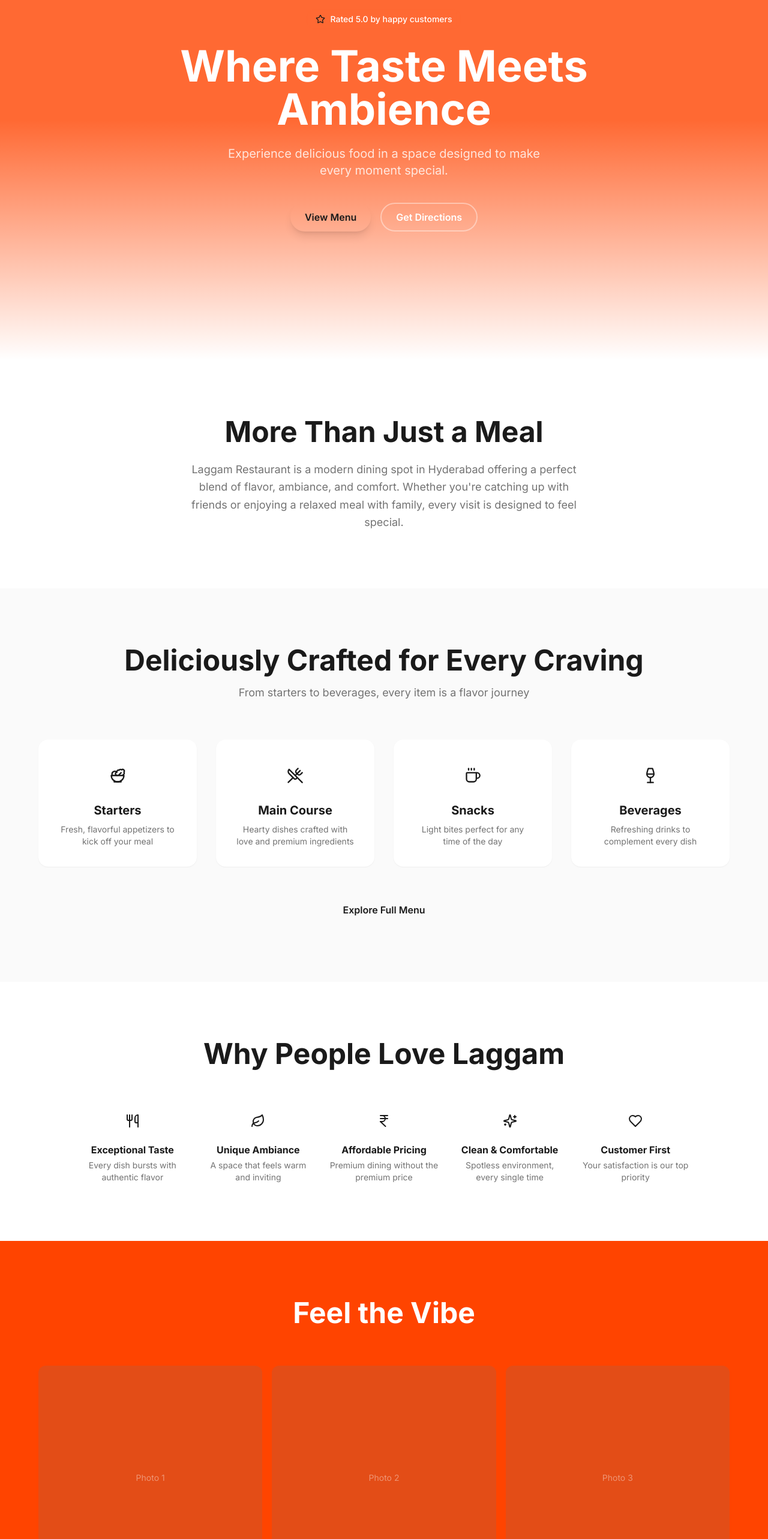
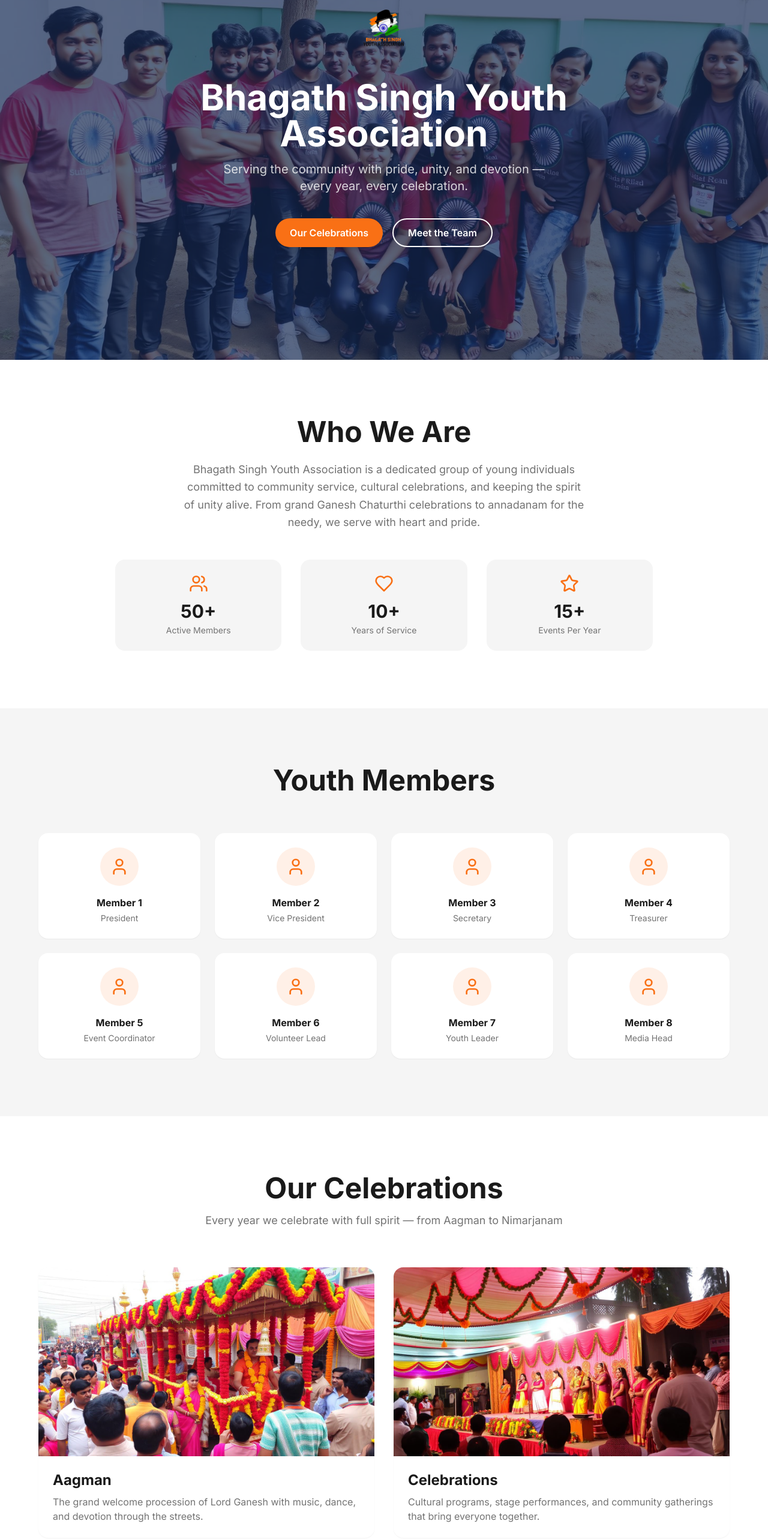
Before and after one commit to RISHI0415/LAGGAMRESTAURANT, a React (Vite) app: page / in a window 1280 px wide. Shown: the part 200-2766 px from the top of the page at 60% size. Built offline with nearby package versions, Linux system fonts and the light colour scheme; a web font is replaced by a local one.

Commit message:
Add youth association assets
Co-authored-by: RISHI0415 <269213734+RISHI0415@users.noreply.github.com>

```diff
--- a/src/components/AboutSection.tsx
+++ b/src/components/AboutSection.tsx
@@ -1,15 +1,37 @@
 import { motion } from "framer-motion";
+import { Users, Heart, Star } from "lucide-react";
 
 const AboutSection = () => (
   <section className="py-24 px-6">
     <div className="max-w-4xl mx-auto text-center">
-      <motion.div initial={{ opacity: 0, y: 30 }} whileInView={{ opacity: 1, y: 0 }} viewport={{ once: true }} transition={{ duration: 0.6 }}>
-        <h2 className="text-4xl md:text-5xl font-bold mb-6">More Than Just a Meal</h2>
-        <p className="text-lg text-muted-foreground leading-relaxed max-w-2xl mx-auto">
-          Laggam Restaurant is a modern dining spot in Hyderabad offering a perfect blend of flavor, ambiance, and comfort.
-          Whether you're catching up with friends or enjoying a relaxed meal with family, every visit is designed to feel special.
+      <motion.div initial={{ opacity: 0, y: 30 }} whileInView={{ opacity: 1, y: 0 }} viewport={{ once: true }}>
+        <h2 className="text-4xl md:text-5xl font-bold mb-6">Who We Are</h2>
+        <p className="text-lg text-muted-foreground leading-relaxed max-w-2xl mx-auto mb-12">
+          Bhagath Singh Youth Association is a dedicated group of young individuals committed to community service,
+          cultural celebrations, and keeping the spirit of unity alive. From grand Ganesh Chaturthi celebrations
+          to annadanam for the needy, we serve with heart and pride.
         </p>
       </motion.div>
+      <div className="grid grid-cols-1 sm:grid-cols-3 gap-8">
+        {[
+          { icon: Users, label: "Active Members", value: "50+" },
+          { icon: Heart, label: "Years of Service", value: "10+" },
+          { icon: Star, label: "Events Per Year", value: "15+" },
+        ].map((stat, i) => (
+          <motion.div
+            key={stat.label}
+            initial={{ opacity: 0, y: 20 }}
+            whileInView={{ opacity: 1, y: 0 }}
+            viewport={{ once: true }}
+            transition={{ delay: i * 0.1 }}
+            className="bg-muted rounded-2xl p-6"
+          >
+            <stat.icon className="w-8 h-8 text-saffron mx-auto mb-3" />
+            <div className="text-3xl font-bold text-foreground">{stat.value}</div>
+            <div className="text-sm text-muted-foreground mt-1">{stat.label}</div>
+          </motion.div>
+        ))}
+      </div>
     </div>
   </section>
 );
--- /dev/null
+++ b/src/components/CelebrationsSection.tsx
@@ -0,0 +1,75 @@
+import { motion } from "framer-motion";
+import aagmanImg from "@/assets/aagman.jpg";
+import nimarjanamImg from "@/assets/nimarjanam.jpg";
+import celebrationsImg from "@/assets/celebrations.jpg";
+import annadanamImg from "@/assets/annadanam.jpg";
+
+const events = [
+  {
+    title: "Aagman",
+    desc: "The grand welcome procession of Lord Ganesh with music, dance, and devotion through the streets.",
+    img: aagmanImg,
+  },
+  {
+    title: "Celebrations",
+    desc: "Cultural programs, stage performances, and community gatherings that bring everyone together.",
+    img: celebrationsImg,
+  },
+  {
+    title: "Annadanam",
+    desc: "Free food distribution to the community — serving thousands with love and devotion every year.",
+    img: annadanamImg,
+  },
+  {
+    title: "Nimarjanam",
+    desc: "The immersion ceremony — a beautiful farewell procession to the river with prayers and celebrations.",
+    img: nimarjanamImg,
+  },
+];
+
+const CelebrationsSection = () => (
+  <section id="celebrations" className="py-24 px-6">
+    <div className="max-w-6xl mx-auto">
+      <motion.h2
+        initial={{ opacity: 0, y: 30 }}
+        whileInView={{ opacity: 1, y: 0 }}
+        viewport={{ once: true }}
+        className="text-4xl md:text-5xl font-bold text-center mb-4"
+      >
+        Our Celebrations
+      </motion.h2>
+      <p className="text-center text-muted-foreground text-lg mb-16 max-w-2xl mx-auto">
+        Every year we celebrate with full spirit — from Aagman to Nimarjanam
+      </p>
+      <div className="grid grid-cols-1 md:grid-cols-2 gap-8">
+        {events.map((event, i) => (
+          <motion.div
+            key={event.title}
+            initial={{ opacity: 0, y: 20 }}
+            whileInView={{ opacity: 1, y: 0 }}
+            viewport={{ once: true }}
+            transition={{ delay: i * 0.1 }}
+            className="rounded-2xl overflow-hidden bg-background shadow-sm hover:shadow-lg transition-shadow group"
+          >
+            <div className="aspect-video overflow-hidden">
+              <img
+                src={event.img}
+                alt={event.title}
+                loading="lazy"
+                width={1280}
+                height={720}
+                className="w-full h-full object-cover group-hover:scale-105 transition-transform duration-500"
+              />
+            </div>
+            <div className="p-6">
+              <h3 className="text-2xl font-bold text-foreground mb-2">{event.title}</h3>
+              <p className="text-muted-foreground">{event.desc}</p>
+            </div>
+          </motion.div>
+        ))}
+      </div>
+    </div>
+  </section>
+);
+
+export default CelebrationsSection;
--- a/src/components/FinalCTA.tsx
+++ b/src/components/FinalCTA.tsx
@@ -2,23 +2,23 @@ import { motion } from "framer-motion";
 import { Button } from "@/components/ui/button";
 
 const FinalCTA = () => (
-  <section className="py-24 px-6 dark-section bg-primary text-primary-foreground">
+  <section className="py-24 px-6 bg-saffron text-white">
     <motion.div
       initial={{ opacity: 0, y: 30 }}
       whileInView={{ opacity: 1, y: 0 }}
       viewport={{ once: true }}
       className="max-w-3xl mx-auto text-center"
     >
-      <h2 className="text-4xl md:text-5xl font-bold mb-6">Hungry Yet?</h2>
-      <p className="text-lg text-primary-foreground/70 mb-10">
-        Come experience food that delights your taste buds and ambiance that lifts your mood.
+      <h2 className="text-4xl md:text-5xl font-bold mb-6">Join Us This Year!</h2>
+      <p className="text-lg text-white/80 mb-10">
+        Be a part of our celebrations, community service, and the vibrant spirit of Bhagath Singh Youth Association.
       </p>
       <div className="flex flex-col sm:flex-row items-center justify-center gap-4">
-        <Button variant="hero" size="lg" asChild>
-          <a href="https://maps.google.com" target="_blank" rel="noopener noreferrer">Visit Now</a>
+        <Button size="lg" className="bg-navy text-white hover:bg-navy/90 rounded-full px-8 font-semibold" asChild>
+          <a href="#location">Get in Touch</a>
         </Button>
-        <Button variant="heroOutline" size="lg" className="text-primary-foreground border-primary-foreground/40 hover:bg-primary-foreground/10" asChild>
-          <a href="tel:+91XXXXXXXXXX">Contact Us</a>
+        <Button size="lg" variant="outline" className="border-white text-white hover:bg-white/10 rounded-full px-8" asChild>
+          <a href="#celebrations">View Events</a>
         </Button>
       </div>
     </motion.div>
--- a/src/components/HeroSection.tsx
+++ b/src/components/HeroSection.tsx
@@ -1,33 +1,31 @@
 import { motion } from "framer-motion";
-import { Star } from "lucide-react";
 import { Button } from "@/components/ui/button";
+import heroImg from "@/assets/hero-youth.jpg";
+import logo from "@/assets/logo.png";
 
 const HeroSection = () => (
   <section className="relative min-h-screen flex items-center justify-center overflow-hidden">
-    <div className="absolute inset-0 bg-primary/80" />
-    <div className="absolute inset-0 bg-gradient-to-b from-transparent via-transparent to-background" />
+    <img src={heroImg} alt="Bhagath Singh Youth Association members" className="absolute inset-0 w-full h-full object-cover" />
+    <div className="absolute inset-0 bg-navy/70" />
     <motion.div
       initial={{ opacity: 0, y: 40 }}
       animate={{ opacity: 1, y: 0 }}
       transition={{ duration: 0.8 }}
       className="relative z-10 text-center px-6 max-w-3xl"
     >
-      <div className="inline-flex items-center gap-2 bg-gold/20 backdrop-blur-sm rounded-full px-4 py-2 mb-6">
-        <Star className="w-4 h-4 text-gold fill-gold" />
-        <span className="text-sm text-primary-foreground font-medium">Rated 5.0 by happy customers</span>
-      </div>
-      <h1 className="text-5xl md:text-7xl font-bold text-primary-foreground mb-6 leading-tight">
-        Where Taste Meets<br />Ambience
+      <img src={logo} alt="BSYA Logo" width={120} height={120} className="mx-auto mb-6" />
+      <h1 className="text-4xl md:text-6xl font-bold text-white mb-4 leading-tight">
+        Bhagath Singh Youth Association
       </h1>
-      <p className="text-lg md:text-xl text-primary-foreground/80 mb-10 max-w-xl mx-auto">
-        Experience delicious food in a space designed to make every moment special.
+      <p className="text-lg md:text-xl text-white/80 mb-10 max-w-xl mx-auto">
+        Serving the community with pride, unity, and devotion — every year, every celebration.
       </p>
       <div className="flex flex-col sm:flex-row items-center justify-center gap-4">
         <Button variant="hero" size="lg">
-          <a href="#menu">View Menu</a>
+          <a href="#celebrations">Our Celebrations</a>
         </Button>
-        <Button variant="heroOutline" size="lg" className="text-primary-foreground border-primary-foreground/40 hover:bg-primary-foreground/10">
-          <a href="https://maps.google.com" target="_blank" rel="noopener noreferrer">Get Directions</a>
+        <Button variant="heroOutline" size="lg">
+          <a href="#members">Meet the Team</a>
         </Button>
       </div>
     </motion.div>
--- /dev/null
+++ b/src/components/MembersSection.tsx
@@ -0,0 +1,48 @@
+import { motion } from "framer-motion";
+import { User } from "lucide-react";
+
+const members = [
+  { name: "Member 1", role: "President" },
+  { name: "Member 2", role: "Vice President" },
+  { name: "Member 3", role: "Secretary" },
+  { name: "Member 4", role: "Treasurer" },
+  { name: "Member 5", role: "Event Coordinator" },
+  { name: "Member 6", role: "Volunteer Lead" },
+  { name: "Member 7", role: "Youth Leader" },
+  { name: "Member 8", role: "Media Head" },
+];
+
+const MembersSection = () => (
+  <section id="members" className="py-24 px-6 bg-muted">
+    <div className="max-w-6xl mx-auto">
+      <motion.h2
+        initial={{ opacity: 0, y: 30 }}
+        whileInView={{ opacity: 1, y: 0 }}
+        viewport={{ once: true }}
+        className="text-4xl md:text-5xl font-bold text-center mb-16"
+      >
+        Youth Members
+      </motion.h2>
+      <div className="grid grid-cols-2 sm:grid-cols-3 lg:grid-cols-4 gap-6">
+        {members.map((member, i) => (
+          <motion.div
+            key={member.name}
+            initial={{ opacity: 0, y: 20 }}
+            whileInView={{ opacity: 1, y: 0 }}
+            viewport={{ once: true }}
+            transition={{ delay: i * 0.05 }}
+            className="bg-background rounded-2xl p-6 text-center shadow-sm hover:shadow-md transition-shadow"
+          >
+            <div className="w-16 h-16 bg-saffron/10 rounded-full flex items-center justify-center mx-auto mb-4">
+              <User className="w-8 h-8 text-saffron" />
+            </div>
+            <h3 className="font-bold text-foreground">{member.name}</h3>
+            <p className="text-sm text-muted-foreground mt-1">{member.role}</p>
+          </motion.div>
+        ))}
+      </div>
+    </div>
+  </section>
+);
+
+export default MembersSection;
--- a/src/components/MobileNav.tsx
+++ b/src/components/MobileNav.tsx
@@ -1,19 +1,23 @@
-import { Phone, UtensilsCrossed, MapPin } from "lucide-react";
+import { Phone, PartyPopper, MapPin, Users } from "lucide-react";
 
 const MobileNav = () => (
-  <div className="fixed bottom-0 left-0 right-0 z-50 bg-primary/95 backdrop-blur-sm border-t border-gold/20 md:hidden">
+  <div className="fixed bottom-0 left-0 right-0 z-50 bg-navy/95 backdrop-blur-sm border-t border-saffron/20 md:hidden">
     <div className="flex items-center justify-around py-3">
-      <a href="tel:+91XXXXXXXXXX" className="flex flex-col items-center gap-1 text-primary-foreground/80">
+      <a href="tel:+91XXXXXXXXXX" className="flex flex-col items-center gap-1 text-white/80">
         <Phone className="w-5 h-5" />
         <span className="text-xs">Call</span>
       </a>
-      <a href="#menu" className="flex flex-col items-center gap-1 text-primary-foreground/80">
-        <UtensilsCrossed className="w-5 h-5" />
-        <span className="text-xs">Menu</span>
+      <a href="#members" className="flex flex-col items-center gap-1 text-white/80">
+        <Users className="w-5 h-5" />
+        <span className="text-xs">Members</span>
       </a>
-      <a href="https://maps.google.com" target="_blank" rel="noopener noreferrer" className="flex flex-col items-center gap-1 text-primary-foreground/80">
+      <a href="#celebrations" className="flex flex-col items-center gap-1 text-white/80">
+        <PartyPopper className="w-5 h-5" />
+        <span className="text-xs">Events</span>
+      </a>
+      <a href="#location" className="flex flex-col items-center gap-1 text-white/80">
         <MapPin className="w-5 h-5" />
-        <span className="text-xs">Directions</span>
+        <span className="text-xs">Location</span>
       </a>
     </div>
   </div>
--- a/src/components/SiteFooter.tsx
+++ b/src/components/SiteFooter.tsx
@@ -1,14 +1,17 @@
+import logo from "@/assets/logo.png";
+
 const SiteFooter = () => (
   <footer className="py-12 px-6 border-t border-border">
     <div className="max-w-5xl mx-auto text-center">
-      <h3 className="text-2xl font-serif font-bold mb-2">Laggam Restaurant</h3>
-      <p className="text-sm text-muted-foreground mb-6">Nagarjuna Sagar Rd, Hastinapuram, Hyderabad</p>
+      <img src={logo} alt="BSYA" width={60} height={60} className="mx-auto mb-4" loading="lazy" />
+      <h3 className="text-xl font-bold mb-2">Bhagath Singh Youth Association</h3>
+      <p className="text-sm text-muted-foreground mb-6">Hyderabad, Telangana</p>
       <div className="flex justify-center gap-6 mb-6 text-sm text-muted-foreground">
-        <a href="#menu" className="hover:text-foreground transition-colors">Menu</a>
-        <a href="#" className="hover:text-foreground transition-colors">About</a>
-        <a href="#" className="hover:text-foreground transition-colors">Contact</a>
+        <a href="#celebrations" className="hover:text-foreground transition-colors">Celebrations</a>
+        <a href="#members" className="hover:text-foreground transition-colors">Members</a>
+        <a href="#location" className="hover:text-foreground transition-colors">Location</a>
       </div>
-      <p className="text-xs text-muted-foreground">© {new Date().getFullYear()} Laggam Restaurant. All rights reserved.</p>
+      <p className="text-xs text-muted-foreground">© {new Date().getFullYear()} Bhagath Singh Youth Association. All rights reserved.</p>
     </div>
   </footer>
 );
--- /dev/null
+++ b/src/components/YearlyTimeline.tsx
@@ -0,0 +1,52 @@
+import { motion } from "framer-motion";
+import { Calendar } from "lucide-react";
+
+const years = [
+  { year: "2018", highlight: "Association Founded" },
+  { year: "2019", highlight: "First Grand Ganesh Chaturthi" },
+  { year: "2020", highlight: "Community Support During COVID" },
+  { year: "2021", highlight: "Expanded Annadanam Program" },
+  { year: "2022", highlight: "50+ Active Members Milestone" },
+  { year: "2023", highlight: "Biggest Celebration Yet" },
+  { year: "2024", highlight: "Cultural Programs & Youth Rally" },
+  { year: "2025", highlight: "Continuing the Legacy" },
+];
+
+const YearlyTimeline = () => (
+  <section className="py-24 px-6 bg-navy text-white">
+    <div className="max-w-4xl mx-auto">
+      <motion.h2
+        initial={{ opacity: 0, y: 30 }}
+        whileInView={{ opacity: 1, y: 0 }}
+        viewport={{ once: true }}
+        className="text-4xl md:text-5xl font-bold text-center mb-16"
+      >
+        Our Journey — Each Year
+      </motion.h2>
+      <div className="relative">
+        <div className="absolute left-6 md:left-1/2 top-0 bottom-0 w-0.5 bg-saffron/30" />
+        {years.map((item, i) => (
+          <motion.div
+            key={item.year}
+            initial={{ opacity: 0, x: i % 2 === 0 ? -30 : 30 }}
+            whileInView={{ opacity: 1, x: 0 }}
+            viewport={{ once: true }}
+            transition={{ delay: i * 0.08 }}
+            className={`relative flex items-center mb-8 ${i % 2 === 0 ? "md:flex-row" : "md:flex-row-reverse"}`}
+          >
+            <div className={`flex-1 ${i % 2 === 0 ? "md:text-right md:pr-12" : "md:text-left md:pl-12"} pl-16 md:pl-0`}>
+              <div className="bg-white/10 backdrop-blur rounded-xl p-5">
+                <div className="text-saffron font-bold text-lg">{item.year}</div>
+                <div className="text-white/80 mt-1">{item.highlight}</div>
+              </div>
+            </div>
+            <div className="absolute left-6 md:left-1/2 -translate-x-1/2 w-4 h-4 bg-saffron rounded-full border-2 border-navy z-10" />
+            <div className="flex-1 hidden md:block" />
+          </motion.div>
+        ))}
+      </div>
+    </div>
+  </section>
+);
+
+export default YearlyTimeline;
--- a/src/components/ui/button.tsx
+++ b/src/components/ui/button.tsx
@@ -12,9 +12,8 @@ const buttonVariants = cva(
         outline: "border border-input bg-background shadow-sm hover:bg-accent hover:text-accent-foreground",
         ghost: "hover:bg-accent hover:text-accent-foreground",
         link: "text-primary underline-offset-4 hover:underline",
-        hero: "bg-gold text-gold-foreground font-semibold shadow-lg hover:bg-gold/90 rounded-full px-8",
-        heroOutline: "border-2 border-gold text-foreground font-semibold hover:bg-gold/10 rounded-full px-8",
-        gold: "bg-gold text-gold-foreground font-semibold hover:bg-gold/90",
+        hero: "bg-saffron text-white font-semibold shadow-lg hover:bg-saffron/90 rounded-full px-8",
+        heroOutline: "border-2 border-white text-white font-semibold hover:bg-white/10 rounded-full px-8",
       },
       size: {
         default: "h-9 px-4 py-2",
--- a/src/pages/Index.tsx
+++ b/src/pages/Index.tsx
@@ -1,9 +1,8 @@
 import HeroSection from "@/components/HeroSection";
 import AboutSection from "@/components/AboutSection";
-import MenuSection from "@/components/MenuSection";
-import WhyChooseUs from "@/components/WhyChooseUs";
-import GallerySection from "@/components/GallerySection";
-import ReviewsSection from "@/components/ReviewsSection";
+import MembersSection from "@/components/MembersSection";
+import CelebrationsSection from "@/components/CelebrationsSection";
+import YearlyTimeline from "@/components/YearlyTimeline";
 import LocationSection from "@/components/LocationSection";
 import FinalCTA from "@/components/FinalCTA";
 import SiteFooter from "@/components/SiteFooter";
@@ -13,10 +12,9 @@ const Index = () => (
   <div className="min-h-screen">
     <HeroSection />
     <AboutSection />
-    <MenuSection />
-    <WhyChooseUs />
-    <GallerySection />
-    <ReviewsSection />
+    <MembersSection />
+    <CelebrationsSection />
+    <YearlyTimeline />
     <LocationSection />
     <FinalCTA />
     <SiteFooter />
```
Also changed, not shown: src/components/LocationSection.tsx (+9 -16 lines).
